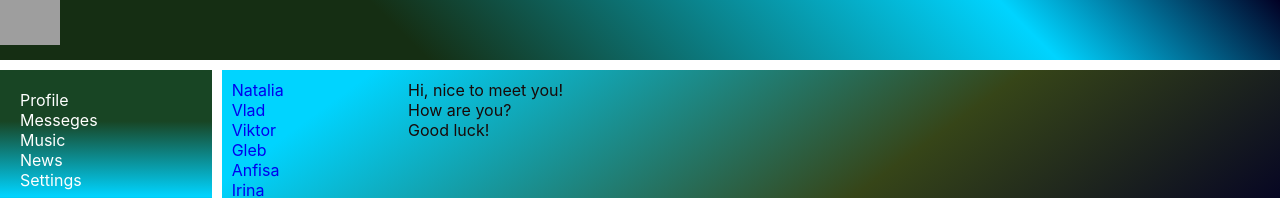
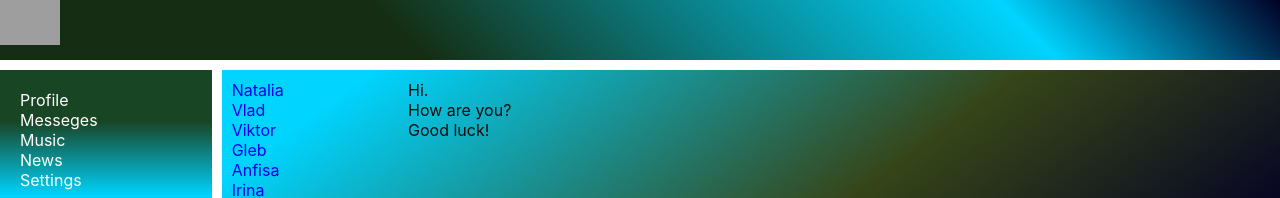
Before and after one commit to Stanislav-3123/Social-Net, a React (Create React App) app: page /dialogs in a window 1280 px wide. Shown: the top 198 px of the page. Built offline with nearby package versions, Linux system fonts and the light colour scheme; grey boxes are pictures that could not be loaded.

Commit message:
End Work

```diff
--- a/src/components/Dialogs/Dialogs.jsx
+++ b/src/components/Dialogs/Dialogs.jsx
@@ -32,7 +32,7 @@ const Dialogs = (props) => {
             </div>
             <div className={s.messages}>
                 <div className={s.message}>
-                    Hi, nice to meet you!
+                    Hi.
                 </div>
                 <div className={s.message}>
                     How are you?
```
